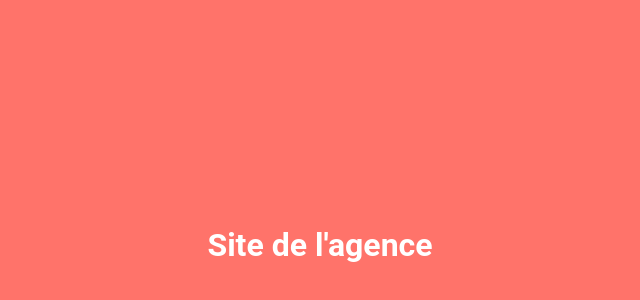
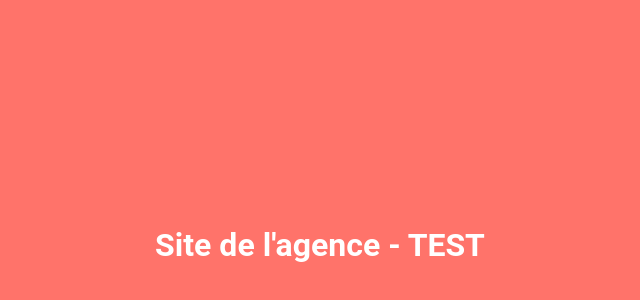
Before and after one commit to BenCligny/PampIt, a plain HTML site: page index.html in a window 1280 px wide. Shown: the part 152-452 px from the top of the page, without its empty margins (320-960 px from the left). Drawn offline with Linux system fonts and the light colour scheme.

Commit message:
test second push

```diff
--- a/index.html
+++ b/index.html
@@ -8,7 +8,7 @@
 </head>
 <body>
   <div id="content">
-    <h1>Site de l'agence</h1>
+    <h1>Site de l'agence - TEST</h1>
   </div>
   <div id="loader">
       <img src="pamp.png"> test </img>
```
